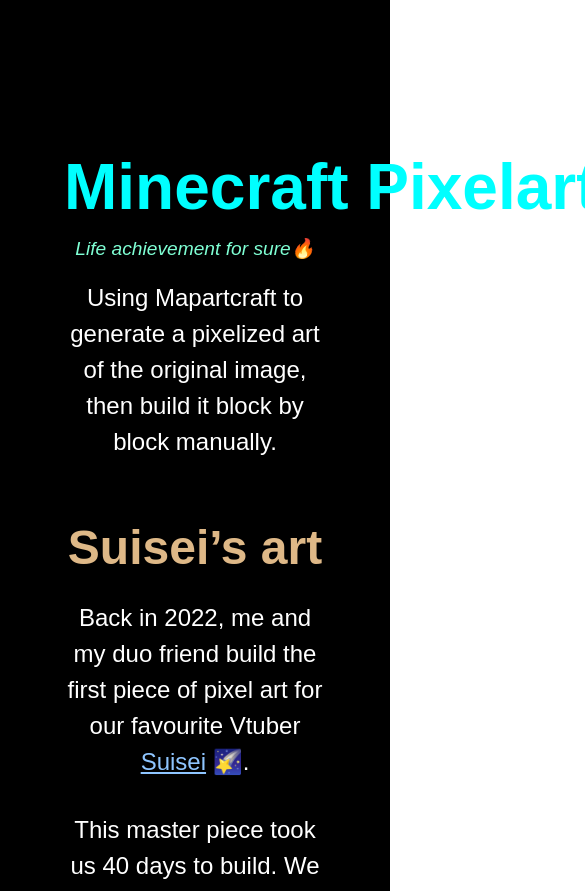
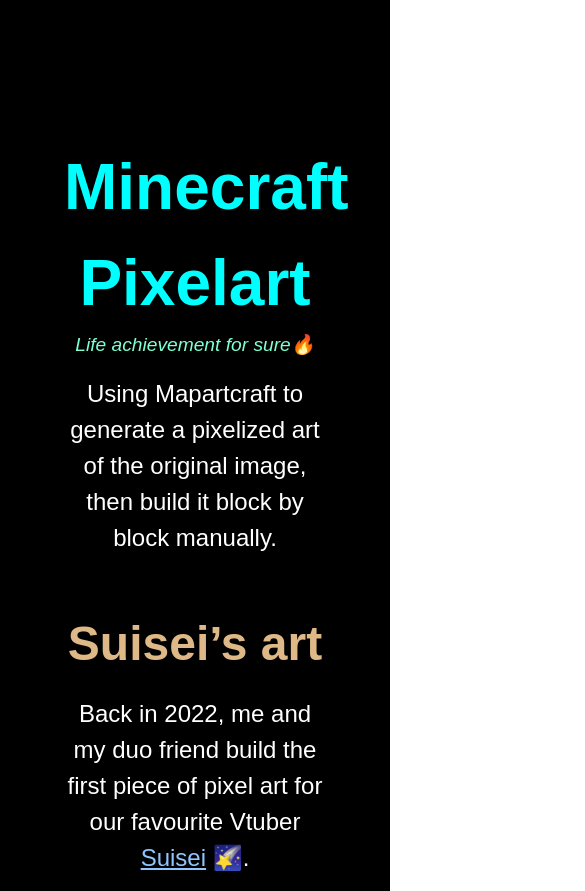
Before and after one commit to MehChow/meh_portfolio, a Next.js app: page / in a window 390 px wide. Shown: the part 3080-3971 px from the top of the page, 585 px wide, since content can reach past the window. Built offline with nearby package versions, Linux system fonts and the light colour scheme; a web font is replaced by a local one.

Commit message:
fix: text wrap for pixelart

```diff
--- a/src/components/main/sections/projects-preview/pixel-art.tsx
+++ b/src/components/main/sections/projects-preview/pixel-art.tsx
@@ -21,7 +21,9 @@
   <div className="content-wrapper relative">
     <div className="description-container medium:pl-16 pl-0">
       <div className="second-description text-justify" ref={descriptionRef}>
-        <h1 className="description-title text-nowrap">Minecraft Pixelart</h1>
+        <h1 className="description-title small:text-nowrap text-wrap">
+          Minecraft Pixelart
+        </h1>
         <h2 className="description-subtitle">Life achievement for sure🔥</h2>
         <p>
           Using Mapartcraft to generate a pixelized art of the original image,
--- a/src/components/main/sections/projects-preview/projects-preview.scss
+++ b/src/components/main/sections/projects-preview/projects-preview.scss
@@ -95,6 +95,7 @@
   // Mobile screen
   @media (max-width: 639px) {
     width: 60%;
+    top: 25%;
 
     &.memeable-home-img {
       left: 0%;
@@ -142,7 +143,7 @@
 
   // Mobile screen
   @media (max-width: 639px) {
-    width: 80%;
+    width: 90%;
   }
 }
 
```
